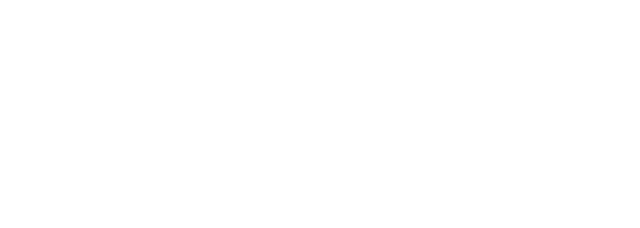
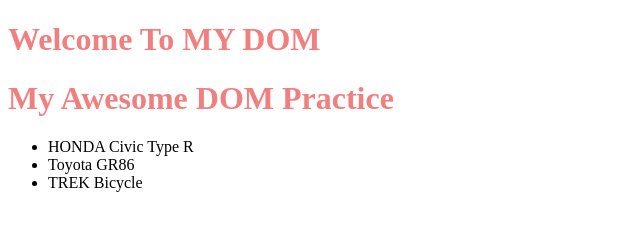
Before and after one commit to Shaikat0079/DOM-practice, a plain HTML site: page index.html in a window 1280 px wide. Shown: the whole page, without its empty margins (0-640 px from the left). Drawn offline with Linux system fonts and the light colour scheme.

Commit message:
Added styles

```diff
--- a/index.html
+++ b/index.html
@@ -3,9 +3,21 @@
 <head>
     <meta charset="UTF-8">
     <meta name="viewport" content="width=device-width, initial-scale=1.0">
-    <title>Document</title>
+    <title>Tour OF DOM</title>
+    <!-- <script src="https://unpkg.com/@tailwindcss/browser@4"></script> -->
+     <link rel="stylesheet" href="./styles/style.css">
 </head>
 <body>
-
+    <header>
+        <h1>Welcome To MY DOM</h1>
+    </header>
+    <main>
+        <h1>My Awesome DOM Practice</h1>
+        <ul>
+            <li>HONDA Civic Type R</li>
+            <li>Toyota GR86</li>
+            <li>TREK Bicycle</li>
+        </ul>
+    </main>
 </body>
 </html>
--- /dev/null
+++ b/styles/style.css
@@ -0,0 +1,3 @@
+h1{
+    color: lightcoral;
+}
```
